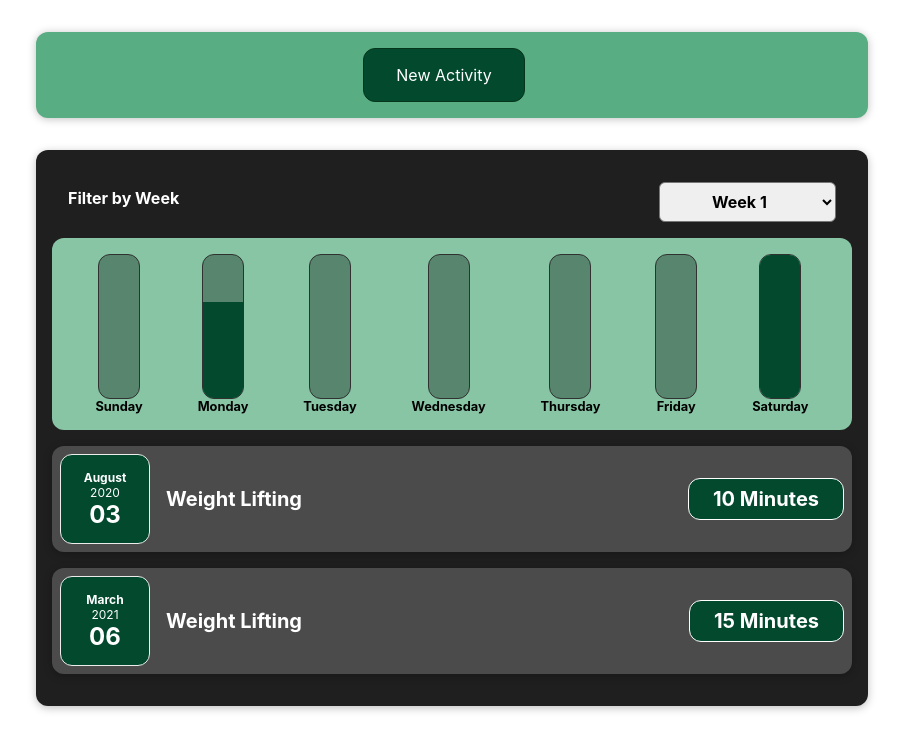
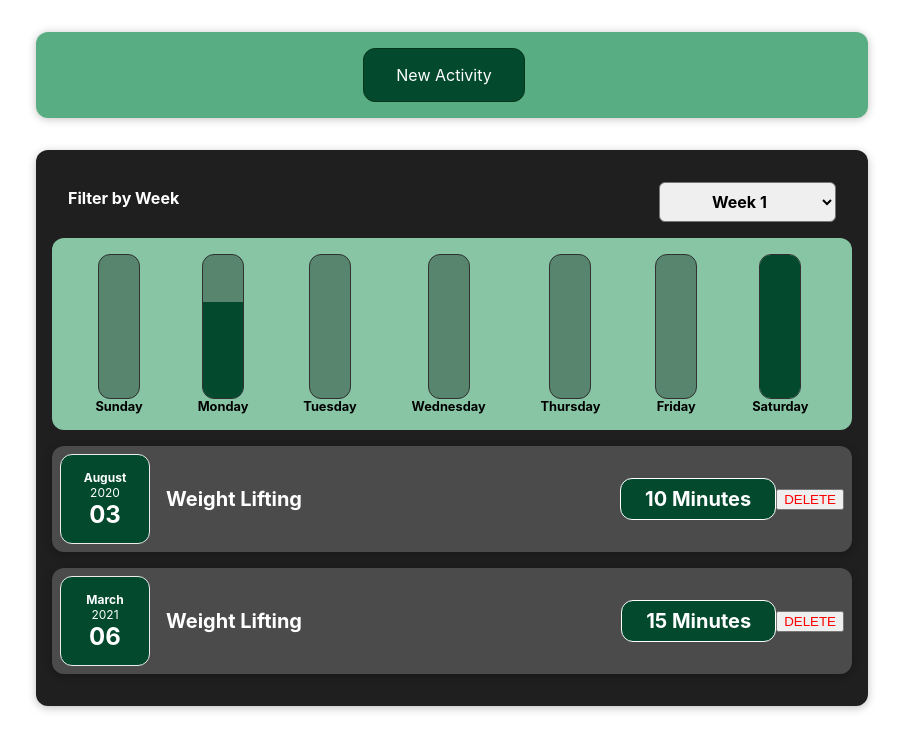
Before and after one commit to Jenil245/Fitness-Tracker, a React (Create React App) app: page / in a window 1280 px wide. Shown: the top 750 px of the page, without its empty margins (188-1091 px from the left). Built offline with nearby package versions, Linux system fonts and the light colour scheme.

Commit message:
added delete functionality

```diff
--- a/src/App.js
+++ b/src/App.js
@@ -50,10 +50,16 @@ function App() {
     setAllActivities(prevActivities => [newActivity,...prevActivities])
   }
 
+  const deleteActivityHandler = (activityId) => {
+    console.log("ind delete",activityId)
+    setAllActivities(prevActivities => prevActivities.filter((activity) => activity.id!==activityId))
+    console.log(allActivities)
+  }
+
   return (
     <div>
         <AddActivity onAddNewActivity={addNewActivityHandler} />
-        <FitnessActivities allActivities={allActivities} />
+        <FitnessActivities allActivities={allActivities} onDelete={deleteActivityHandler}/>
     </div>
   );
 }
--- a/src/components/Activities/ActivityItem.css
+++ b/src/components/Activities/ActivityItem.css
@@ -34,6 +34,10 @@
   border-radius: 12px;
 }
 
+.activity-item button {
+  color: red;
+}
+
 @media (min-width: 580px) {
   .activity-item__description {
     flex-direction: row;
--- a/src/components/Activities/ActivityItem.js
+++ b/src/components/Activities/ActivityItem.js
@@ -3,6 +3,11 @@ import Card from '../UI/Card';
 import './ActivityItem.css';
 
 function ActivityItem(props) {
+
+  const deleteActivityHandler = () => {
+    console.log("in delete")
+    props.onDelete(props.id)
+  }
 
   return (
     <Card className="activity-item">
@@ -13,6 +18,7 @@ function ActivityItem(props) {
           {props.activityDuration} Minutes
         </div>
       </div>
+      <button onClick={deleteActivityHandler}>DELETE</button>
     </Card>
   );
 }
--- a/src/components/Activities/ActivityList.js
+++ b/src/components/Activities/ActivityList.js
@@ -15,9 +15,11 @@ function ActivityList(props) {
       {props.filteredActivities.map((activity) => (
         <ActivityItem
           key={activity.id}
+          id={activity.id}
           date={activity.date}
           activityTitle={activity.title}
           activityDuration={activity.duration}
+          onDelete={props.onDelete}
         />
       ))}
     </div>
--- a/src/components/Activities/FitnessActivities.js
+++ b/src/components/Activities/FitnessActivities.js
@@ -24,7 +24,7 @@ function FitnessActivities(props) {
 
       <ActivitiesChart activities={filteredActivities} />
 
-      <ActivityList filteredActivities={filteredActivities} />
+      <ActivityList filteredActivities={filteredActivities} onDelete={props.onDelete}/>
     </Card>
   );
 }
```
